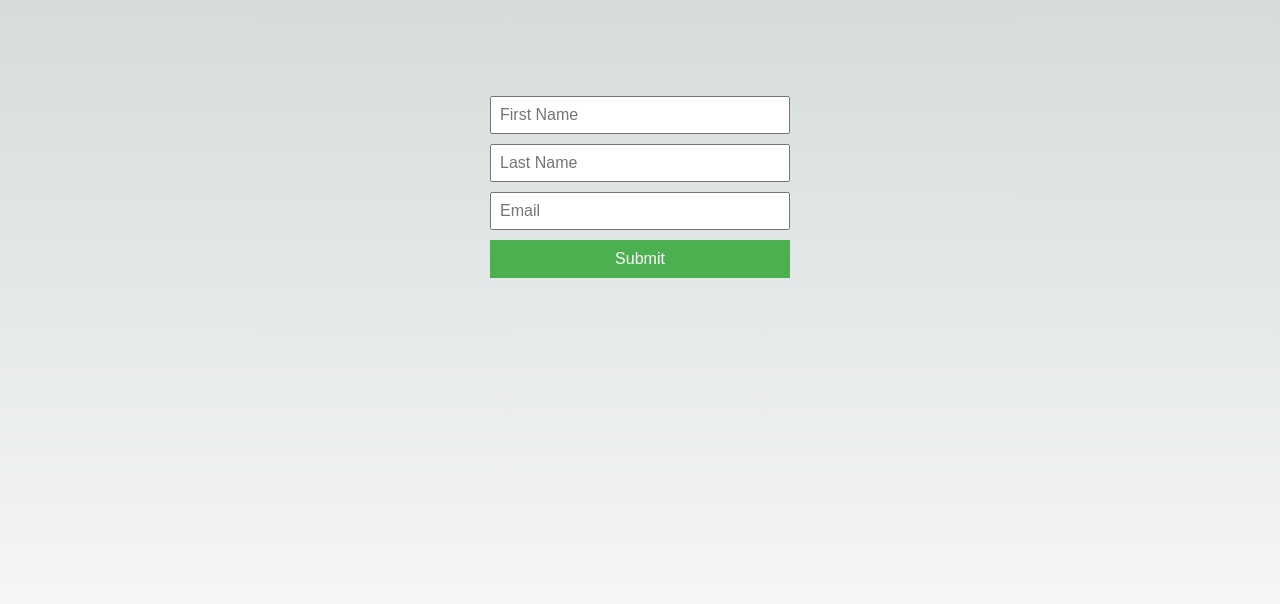
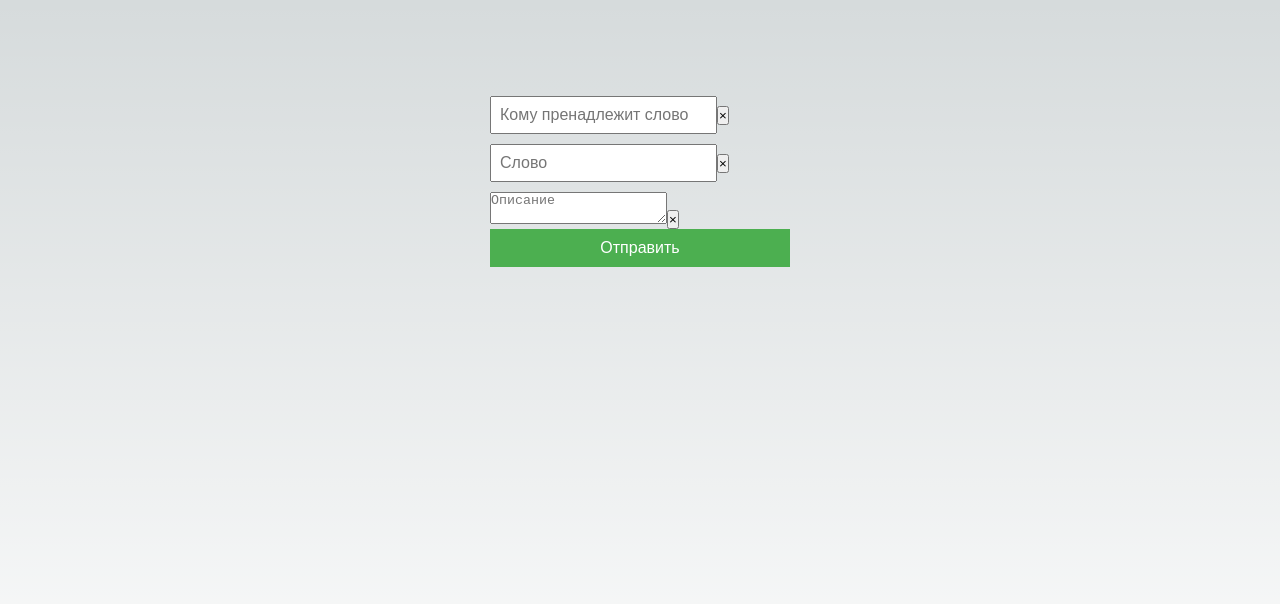
Before and after one commit to RUS29TAM/server, a Next.js app: page / in a window 1280 px wide. Shown: the top 604 px of the page. Built offline with nearby package versions, Linux system fonts and the light colour scheme.

Commit message:
chore: add modal for submit form

```diff
--- a/src/app/components/Form/Form.tsx
+++ b/src/app/components/Form/Form.tsx
@@ -1,23 +1,25 @@
 'use client'
-import React, { useState } from 'react';
+import React, {useState} from 'react';
 import axios from 'axios';
 import styles from './Form.module.css';
+import Modal from '../Modal/Modal';
 
 interface FormData {
-    firstName: string;
+    author: string;
     lastName: string;
-    email: string;
+    message: string;
 }
 
 const Form: React.FC = () => {
     const [formData, setFormData] = useState<FormData>({
-        firstName: '',
+        author: '',
         lastName: '',
-        email: ''
+        message: ''
     });
+    const [showModal, setShowModal] = useState<boolean>(false);
 
-    const handleChange = (e: React.ChangeEvent<HTMLInputElement>) => {
-        const { name, value } = e.target;
+    const handleChange = (e: React.ChangeEvent<HTMLInputElement | HTMLTextAreaElement>) => {
+        const {name, value} = e.target;
         setFormData({
             ...formData,
             [name]: value
@@ -30,42 +32,81 @@ const Form: React.FC = () => {
             // Отправляем данные на сервер
             const response = await axios.post('http://localhost:5000/api/form', formData);
             console.log('Данные отправлены:', response.data);
+
+            // Показать всплывающее окно
+            setShowModal(true);
         } catch (error) {
             console.error('Ошибка при отправке данных:', error);
         }
     };
+    const handleCloseModal = () => {
+        setShowModal(false);
+        // Очистка полей формы после успешной отправки
+        setFormData({
+            author: '',
+            lastName: '',
+            message: ''
+        });
+    };
+    const clearForm = () => {
+        setFormData({
+            author: '',
+            lastName: '',
+            message: ''
+        });
+    };
 
     return (
+        <>
             <form className={styles.formContainer} onSubmit={handleSubmit}>
+                <div className={styles.inputContainer}>
                     <input
                         className={styles.inputField}
                         type="text"
-                name="firstName"
-                value={formData.firstName}
+                        name="author"
+                        value={formData.author}
                         onChange={handleChange}
-                placeholder="First Name"
+                        placeholder="Кому пренадлежит слово"
                         required
+                        maxLength={25}
                     />
+                    <button className={styles.clearInput} onClick={() => setFormData}>&times;</button>
+                </div>
+
+                <div className={styles.inputContainer}>
                     <input
                         className={styles.inputField}
                         type="text"
                         name="lastName"
                         value={formData.lastName}
                         onChange={handleChange}
-                placeholder="Last Name"
+                        placeholder="Слово"
                         required
+                        maxLength={25}
                     />
-            <input
-                className={styles.inputField}
-                type="text"
-                name="email"
-                value={formData.email}
+                    <button className={styles.clearInput} onClick={clearForm}>&times;</button>
+                </div>
+
+                <div className={styles.inputContainer}>
+                <textarea
+                    className={styles.textArea}
+                    name="message"
+                    value={formData.message}
                     onChange={handleChange}
-                placeholder="Email"
+                    placeholder="Описание"
                     required
+                    maxLength={160}
                 />
-            <button className={styles.submitButton} type="submit">Submit</button>
+                    <button className={styles.clearTextArea} onClick={clearForm}>&times;</button>
+                </div>
+                <button className={styles.submitButton} type="submit">Отправить</button>
             </form>
+            {showModal && (
+                <Modal formData={formData} onClose={handleCloseModal}/>
+            )}
+        </>
+
+
     );
 };
 
```
Lines whose indentation alone changed are shown as unchanged.
